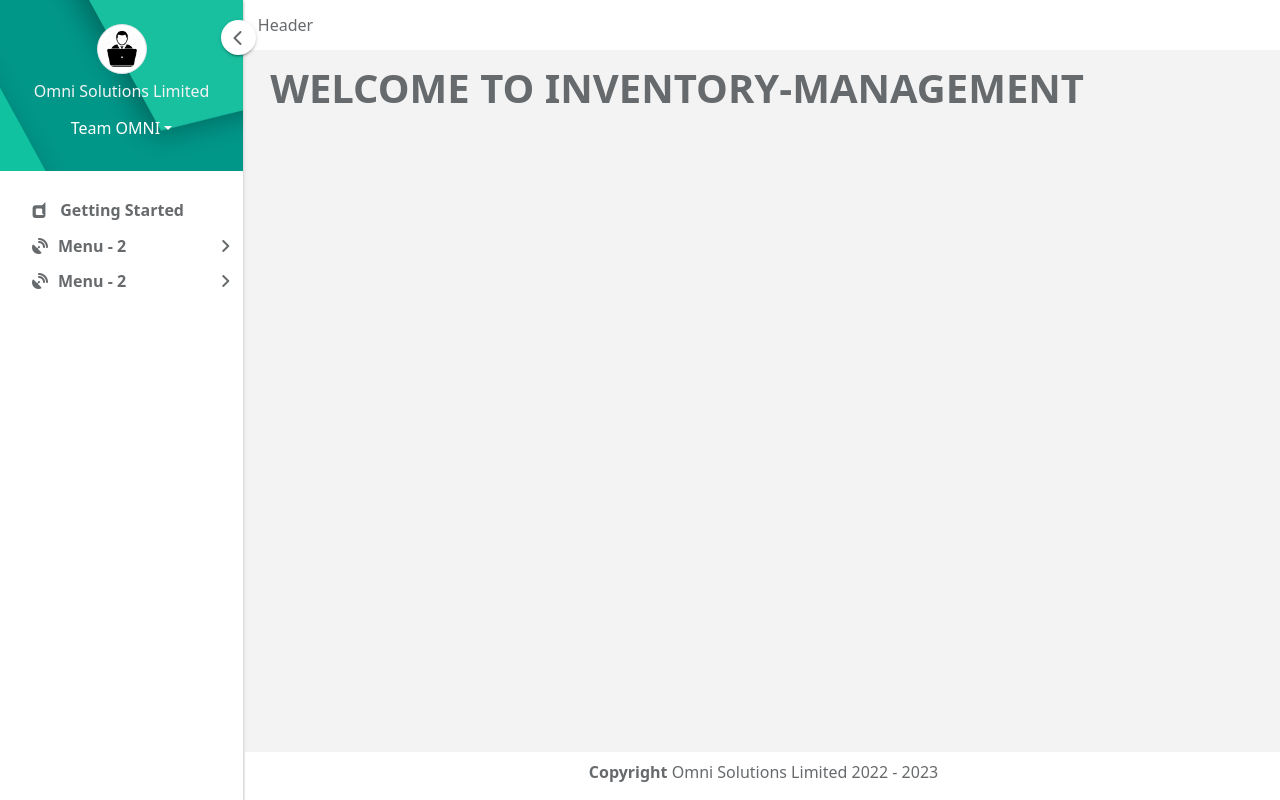
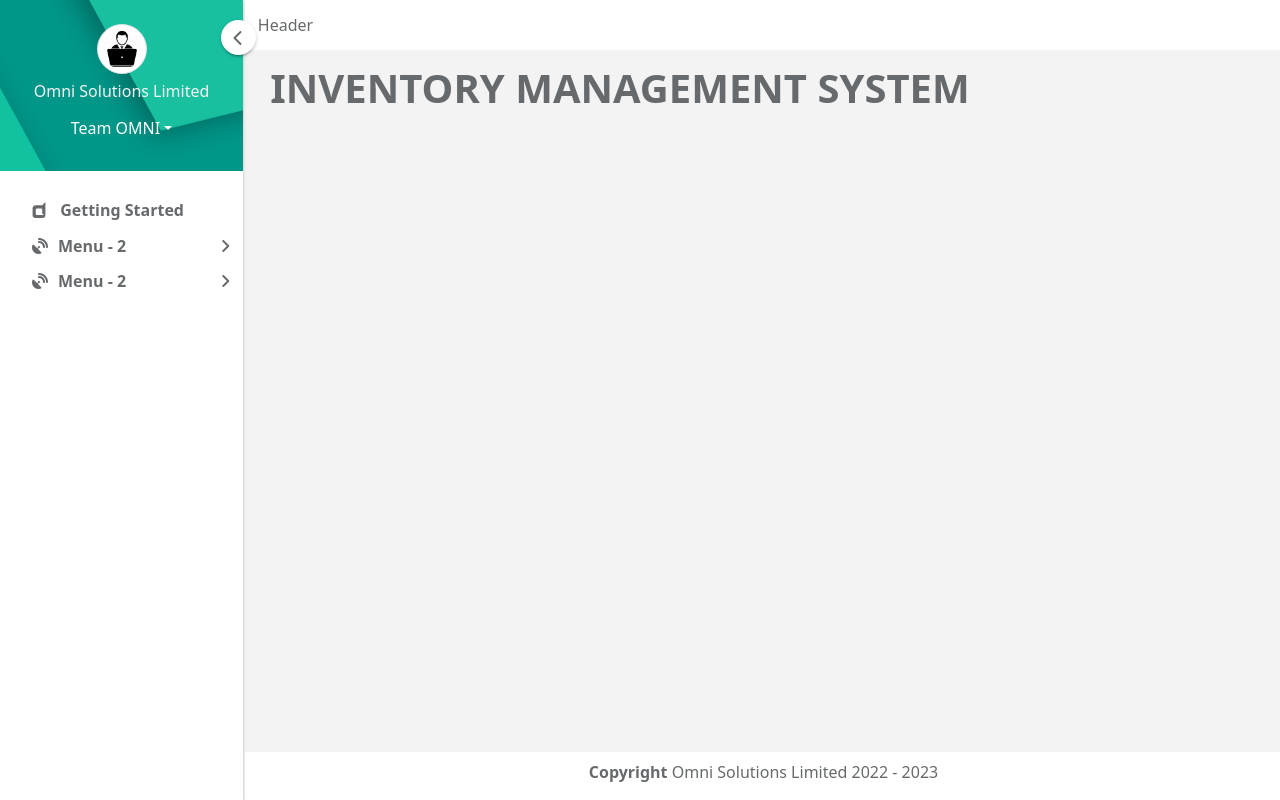
Before and after one commit to ma-foyez/erp-2-documentation, a React (Create React App) app: page /module/inventory-management in a window 1280 px wide. Built offline with nearby package versions, Linux system fonts and the light colour scheme.

Commit message:
page issue fixed

```diff
--- /dev/null
+++ b/src/pages/HRPModule.jsx
@@ -0,0 +1,14 @@
+import React from 'react';
+import MainLayout from '../layouts/MainLayout';
+
+const HRPModule = () => {
+    return (
+        <MainLayout>
+            <div className="content_inner">
+                <h2 className='display-6 fw-bold text-uppercase'>Welcome TO HRM Management System</h2>
+            </div>
+        </MainLayout>
+    );
+};
+
+export default HRPModule;
--- /dev/null
+++ b/src/pages/InventoryModule.jsx
@@ -0,0 +1,16 @@
+import React from 'react';
+import MainLayout from '../layouts/MainLayout';
+
+const InventoryModule = () => {
+
+
+    return (
+        <MainLayout>
+            <div className="content_inner">
+                <h2 className='display-6 fw-bold text-uppercase'>Inventory Management System</h2>
+            </div>
+        </MainLayout>
+    );
+};
+
+export default InventoryModule;
--- a/src/pages/ModuleDetails.jsx
+++ /dev/null
@@ -1,18 +0,0 @@
-import React from 'react';
-import { useParams } from 'react-router-dom';
-import MainLayout from '../layouts/MainLayout';
-
-const ModuleDetails = () => {
-
-    let params = useParams();
-
-    return (
-        <MainLayout>
-            <div className="content_inner">
-                <h2 className='display-6 fw-bold text-uppercase'>Welcome TO {params.moduleName} </h2>
-            </div>
-        </MainLayout>
-    );
-};
-
-export default ModuleDetails;
--- a/src/router/Routes.js
+++ b/src/router/Routes.js
@@ -1,12 +1,14 @@
 import Home from "../pages/Home";
-import ModuleDetails from "../pages/ModuleDetails";
+import InventoryModule from "../pages/InventoryModule";
+import HRPModule from "../pages/HRPModule";
 import PageNotFound from "../pages/PageNotFound";
 
 const routes = [
   { path: "/", name: "Home", element: Home },
   { path: "/index", name: "Home", element: Home },
   { path: "/getting-started", name: "Home", element: Home },
-  { path: "/module/:moduleName", name: "Home", element: ModuleDetails },
+  { path: "/module/inventory-management", name: "Home", element: InventoryModule },
+  { path: "/module/hrm-management", name: "Home", element: HRPModule },
   { path: "*", name: "Page Not Found", element: PageNotFound },
 ];
 
```
Also changed, not shown: src/pages/Home.jsx (+16 -1 lines).
